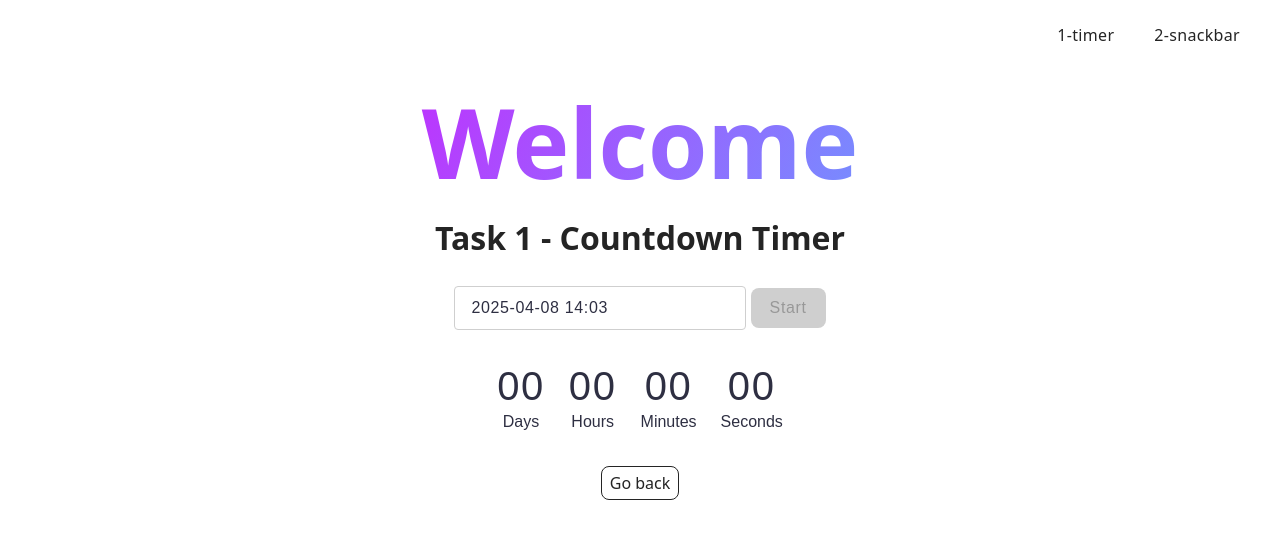
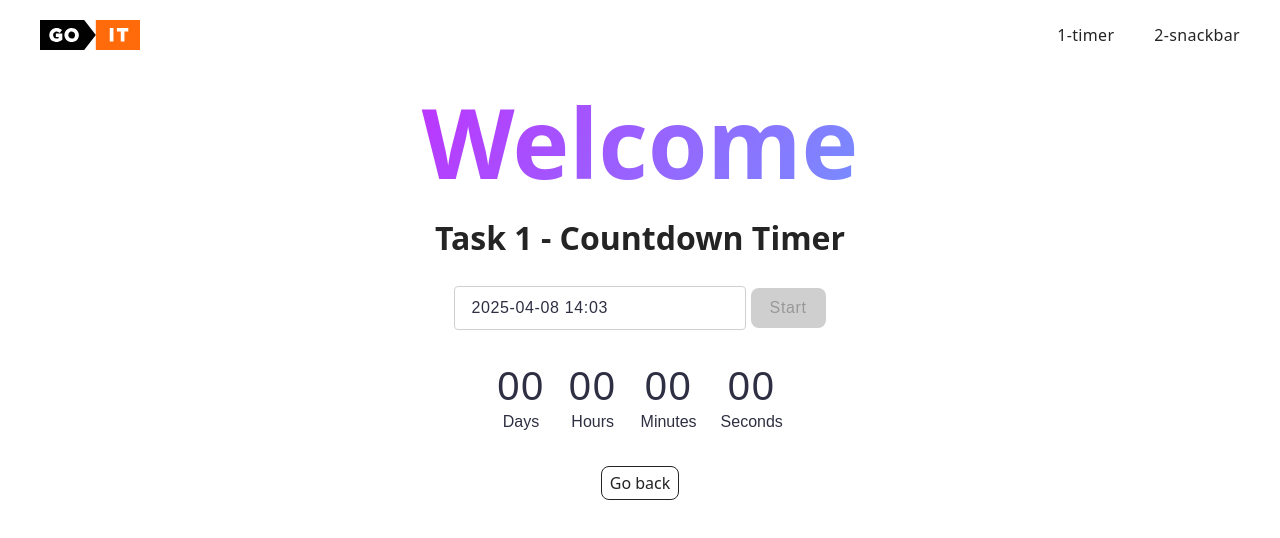
Before and after one commit to SemchikAAA/goit-js-hw-10, a website built with Vite: page src/1-timer.html in a window 1280 px wide. Built offline with nearby package versions, Linux system fonts and the light colour scheme.

Commit message:
without <load> in header

```diff
--- a/src/1-timer.html
+++ b/src/1-timer.html
@@ -8,11 +8,27 @@
     <link rel="stylesheet" href="./css/styles.css" />
   </head>
   <body>
-    <load
-      src="./partials/header.html"
-      icon-path="./img/sprite.svg#logo"
-      highlight-act="active"
-    />
+    <header class="header">
+      <div class="container">
+        <nav class="nav">
+          <a class="nav-logo" href="./index.html" aria-label="Site logo">
+            <img src="./img/logo.svg" alt="Site Logo" width="100" height="30" />
+          </a>
+          <ul class="nav-list">
+            <li class="nav-item">
+              <a class="nav-link {=$highlight-act}" href="./1-timer.html"
+                >1-timer</a
+              >
+            </li>
+            <li class="nav-item">
+              <a class="nav-link {=$highlight-curr}" href="./2-snackbar.html"
+                >2-snackbar</a
+              >
+            </li>
+          </ul>
+        </nav>
+      </div>
+    </header>
 
     <main>
       <div class="container">
@@ -46,7 +62,7 @@
           </div>
         </div>
 
-        <load src="./partials/back-link.html" />
+        <a class="back-link" href="./index.html">Go back</a>
       </div>
     </main>
 
--- a/src/partials/header.html
+++ /dev/null
@@ -1,23 +0,0 @@
-<header class="header">
-  <div class="container">
-    <nav class="nav">
-      <a class="nav-logo" href="./index.html" aria-label="Site logo">
-        <svg class="nav-logo-icon" width="100" height="30">
-          <use href="{=$icon-path}"></use>
-        </svg>
-      </a>
-      <ul class="nav-list">
-        <li class="nav-item">
-          <a class="nav-link {=$highlight-act}" href="./1-timer.html"
-            >1-timer</a
-          >
-        </li>
-        <li class="nav-item">
-          <a class="nav-link {=$highlight-curr}" href="./2-snackbar.html"
-            >2-snackbar</a
-          >
-        </li>
-      </ul>
-    </nav>
-  </div>
-</header>
```
Also changed, not shown: src/2-snackbar.html (+22 -6 lines), src/index.html (+21 -1 lines).
